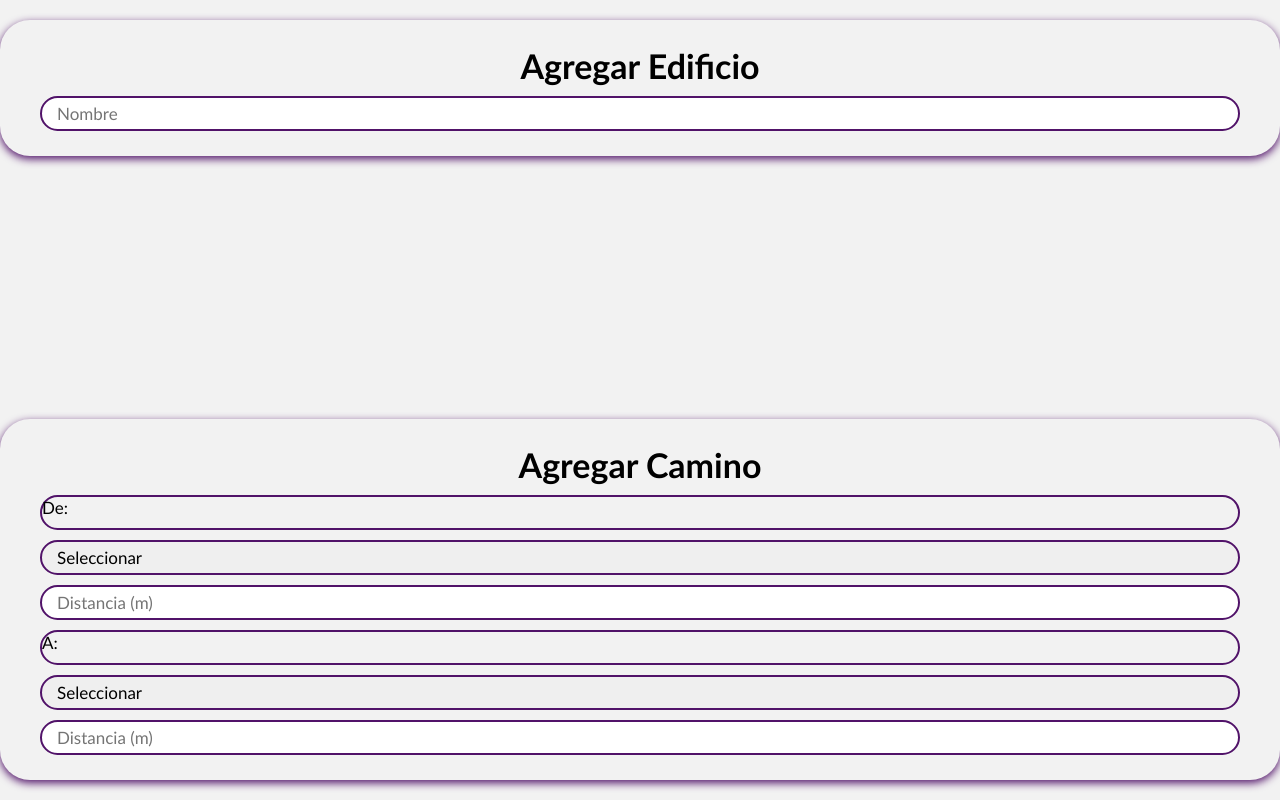
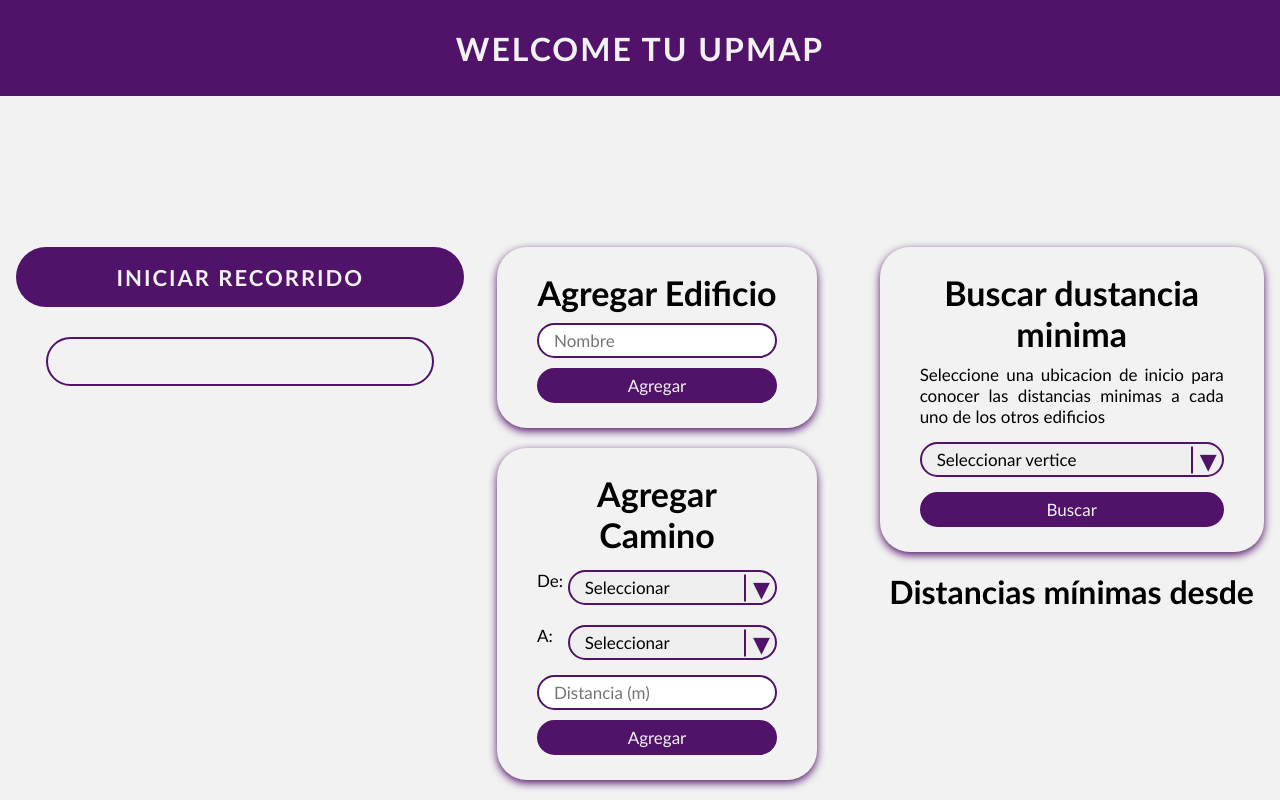
Before and after one commit to alejandroimen/UPMap, a plain HTML site: page index.html in a window 1280 px wide. Drawn offline with Linux system fonts and the light colour scheme.

Commit message:
Update index.html

```diff
--- a/index.html
+++ b/index.html
@@ -8,27 +8,61 @@
     <link rel="stylesheet" href="style.css">
 </head>
 <body>
+    <header>
+        <h1>WELCOME TU UPMAP</h1>
+    </header>
 
+    <main>
+        <div id="containerDFS" class="main_div-results">
+            <button id="btnDFS" class="btnPurple">INICIAR RECORRIDO</button>
+
+            <ul id="listaResultDFS" class="div_ul-Redorrido">
+                <li id="firstChildTest"></li>
+            </ul>
+        </div>
+        <div class="main_div-agregar">
             <form action="">
                 <h1>Agregar Edificio</h1>
-        <input placeholder="Nombre" type="text">
+                <input id="inputName" placeholder="Nombre" type="text">
+                <button type="button" id="btnAddVertex">Agregar</button>
             </form>
-
 
             <form action="">
                 <h1>Agregar Camino</h1>
+                <div>
                     <label>De: </label>
                     <select name="" id="selectEdificioOrigen">
                         <option value="">Seleccionar</option>
                     </select>
-        <input placeholder="Distancia (m)" type="number">
+                </div>
 
+                <div>
                     <label>A: </label>
                     <select name="" id="selectEdificioDestino">
                         <option value="">Seleccionar</option>
                     </select>
-        <input placeholder="Distancia (m)" type="number">
+                </div>
+                <input id="inputWeight" placeholder="Distancia (m)" type="number">
+                <button type="button" id="btnAddEdge">Agregar</button>
             </form>
+        </div>
+        <div class="main_div-djikstra">
+            <form action="">
+                <h1>Buscar dustancia minima</h1>
+                <p>Seleccione una ubicacion de inicio para conocer las distancias minimas a cada uno de los otros edificios</p>
+                <div class="form_div-selectDijkstra">
+                    <select name="" id="selectOrigenDjikstra">
+                        <option value="">Seleccionar vertice</option>
+                    </select>
+                </div>
+                <button id="btndijkstra" type="button">Buscar</button>
+            </form>
+            <h1 id="mjeOrigen">Distancias mínimas desde </h1>
+            <ul id="listResultsDjikstra">
+
+            </ul>
+        </div>
+    </main>
 
     <script type="module" src="./src/controllers/script.js"></script>
 </body>
```
Lines whose indentation alone changed are shown as unchanged.
